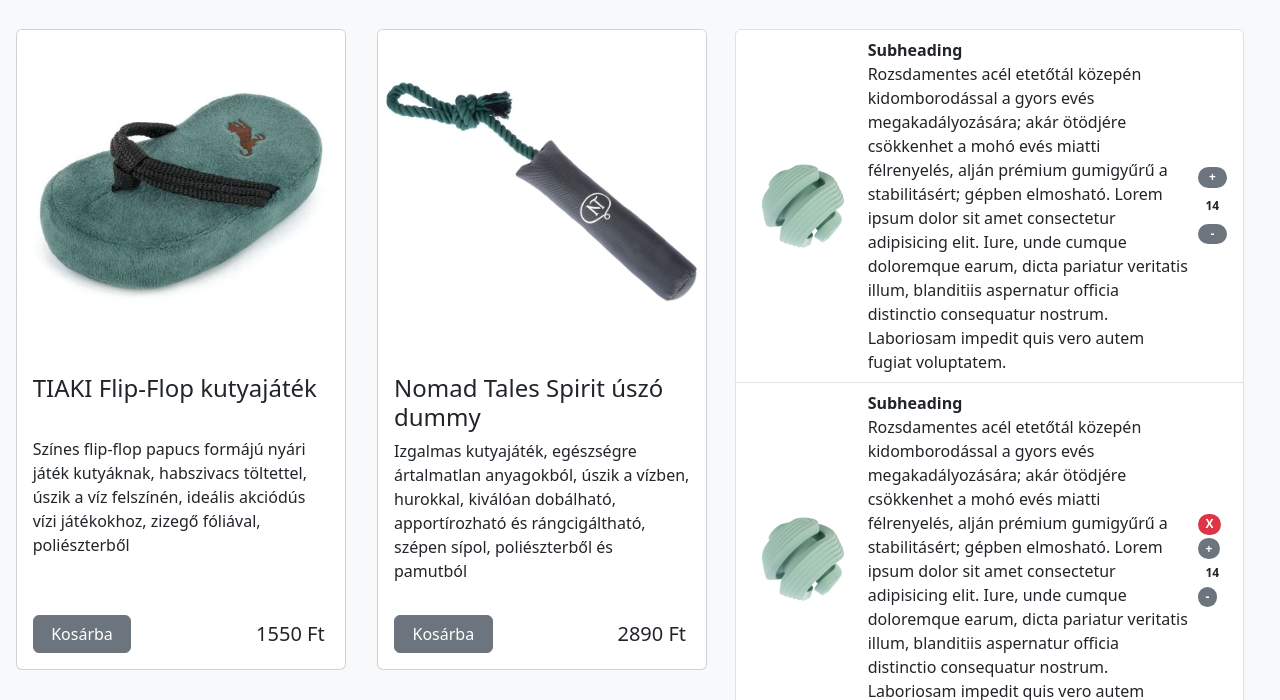
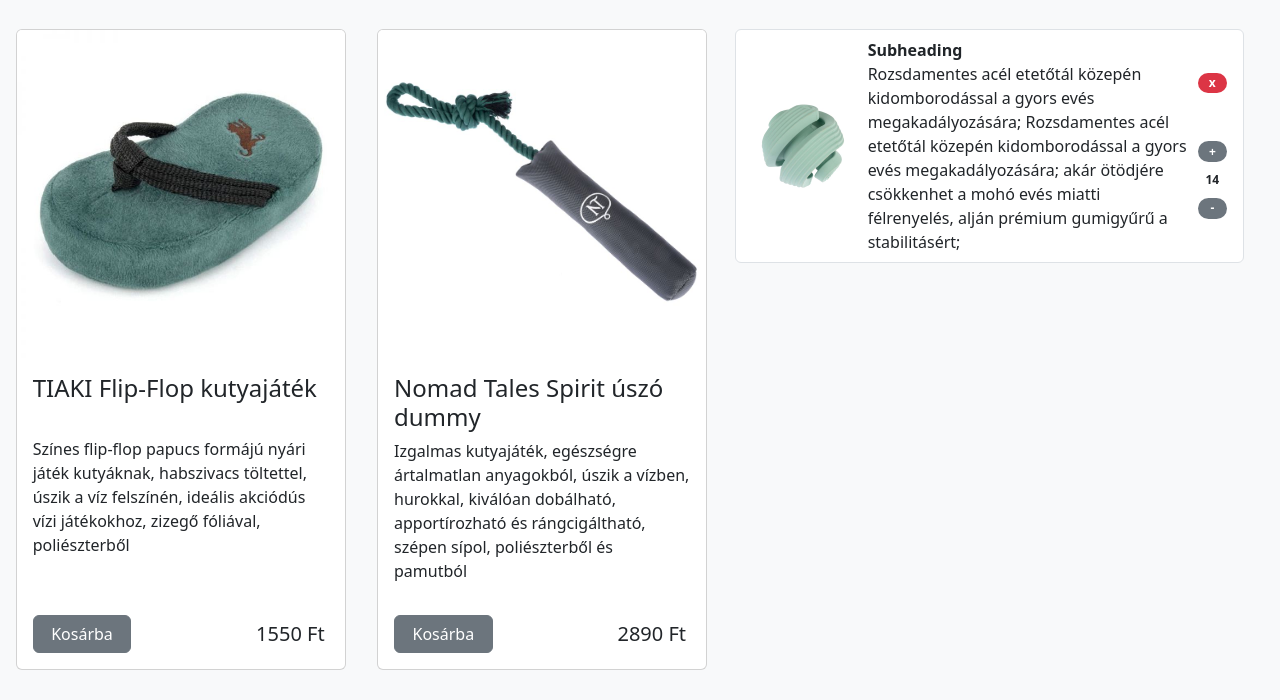
Before and after one commit to KAkos27/MVCWebshop, a plain HTML site: page index.html in a window 1280 px wide. Shown: the part 76-776 px from the top of the page. Drawn offline with nearby package versions, Linux system fonts and the light colour scheme.

Commit message:
kosar html teszt

```diff
--- a/index.html
+++ b/index.html
@@ -50,44 +50,16 @@
               <div class="ms-2 me-auto">
                 <div class="fw-bold">Subheading</div>
                 Rozsdamentes acél etetőtál közepén kidomborodással a gyors evés
-                megakadályozására; akár ötödjére csökkenhet a mohó evés miatti
-                félrenyelés, alján prémium gumigyűrű a stabilitásért; gépben
-                elmosható. Lorem ipsum dolor sit amet consectetur adipisicing
-                elit. Iure, unde cumque doloremque earum, dicta pariatur
-                veritatis illum, blanditiis aspernatur officia distinctio
-                consequatur nostrum. Laboriosam impedit quis vero autem fugiat
-                voluptatem.
+                megakadályozására; Rozsdamentes acél etetőtál közepén
+                kidomborodással a gyors evés megakadályozására; akár ötödjére
+                csökkenhet a mohó evés miatti félrenyelés, alján prémium
+                gumigyűrű a stabilitásért;
               </div>
-              <div class="d-flex align-items-between flex-column gap-2">
-                <span class="badge text-bg-secondary rounded-pill">+</span>
-                <span class="badge text-dark rounded-pill">14</span>
-                <span class="badge text-bg-secondary rounded-pill">-</span>
-              </div>
-            </li>
-            <li
-              class="list-group-item d-flex justify-content-between align-items-center gap-2"
-            >
-              <img src="kepek/t2.jpg" alt="" width="100px" />
-              <div class="ms-2 me-auto">
-                <div class="fw-bold">Subheading</div>
-                Rozsdamentes acél etetőtál közepén kidomborodással a gyors evés
-                megakadályozására; akár ötödjére csökkenhet a mohó evés miatti
-                félrenyelés, alján prémium gumigyűrű a stabilitásért; gépben
-                elmosható. Lorem ipsum dolor sit amet consectetur adipisicing
-                elit. Iure, unde cumque doloremque earum, dicta pariatur
-                veritatis illum, blanditiis aspernatur officia distinctio
-                consequatur nostrum. Laboriosam impedit quis vero autem fugiat
-                voluptatem.
-              </div>
-              <div
-                class="d-flex align-items-between flex-column"
-                style="height: 100%"
-              >
-                <div class="">
-                  <span class="badge text-bg-danger rounded-pill">X</span>
+              <div class="d-flex flex-column gap-5">
+                <div class="d-flex align-items-between flex-column gap-2">
+                  <span class="badge text-bg-danger rounded-pill">x</span>
                 </div>
-
-                <div class="">
+                <div class="d-flex align-items-between flex-column gap-2">
                   <span class="badge text-bg-secondary rounded-pill">+</span>
                   <span class="badge text-dark rounded-pill">14</span>
                   <span class="badge text-bg-secondary rounded-pill">-</span>
```
